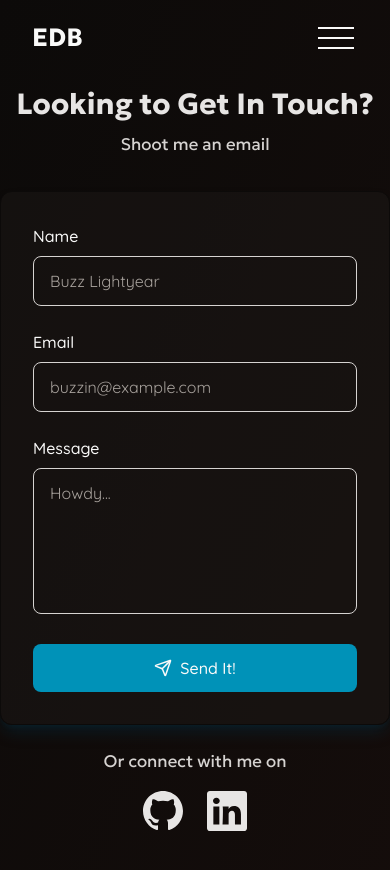
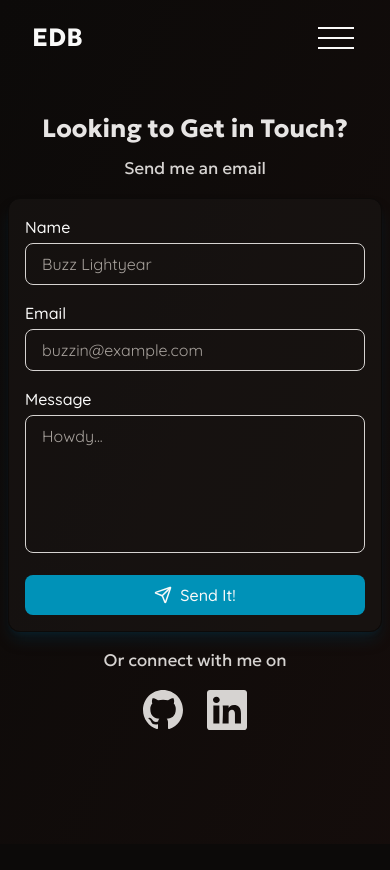
Before and after one commit to ericbatiste/portfolio, a Next.js app: page /contact in a window 390 px wide. Shown: the top 870 px of the page. After the commit the page ends 844 px from the top, so only its background shows below. Built offline with nearby package versions, Linux system fonts and the light colour scheme; a web font is replaced by a local one.

Commit message:
Refine responsive layout / spacing.

```diff
--- a/src/app/contact/page.tsx
+++ b/src/app/contact/page.tsx
@@ -1,68 +1,31 @@
 'use client';
 
 import ContactForm from '@/components/contact/ContactForm';
+import Socials from '@/components/Socials';
 import { useEffect } from 'react';
 
 export default function ContactPage() {
   useEffect(() => {
-    window.scrollTo(0, 0);
+    window.scroll(0, 0);
   }, []);
 
   return (
-    <div className="from-darkest to-deep-canyon/20 flex min-h-screen justify-center bg-gradient-to-br py-22">
-      <div className="w-full max-w-2xl">
-        <div className="mb-8 text-center">
-          <h1 className="mb-3 text-4xl font-bold text-stone-200">
-            Looking to Get In Touch?
+    <div className="from-darkest to-deep-canyon/20 flex min-h-screen items-center justify-center bg-gradient-to-br p-2">
+      <div className="my-20 w-full max-w-xl">
+        <div className="mb-4 text-center md:mb-6">
+          <h1 className="mb-3 text-3xl font-bold text-stone-200">
+            Looking to Get in Touch?
           </h1>
-          <p className="text-light text-lg">Shoot me an email</p>
+          <p className="text-light text-lg">Send me an email</p>
         </div>
 
-        <div className="bg-darker/50 mb-6 rounded-xl border border-stone-950 p-8 shadow-lg shadow-cyan-950/40">
+        <div className="bg-darker/50 mb-4 rounded-xl border border-stone-950 p-4 shadow-lg shadow-cyan-950/40 md:mb-6 md:p-6">
           <ContactForm />
         </div>
 
-        <div className="text-center">
+        <div className="flex flex-col items-center">
           <p className="text-light mb-4 text-lg">Or connect with me on</p>
-          <div className="flex items-center justify-center space-x-6">
-            <a
-              href="https://github.com/ericbatiste"
-              target="_blank"
-              rel="noopener noreferrer"
-              className="transform text-stone-200 transition-colors duration-200 hover:scale-110 hover:text-amber-400"
-              aria-label="GitHub Profile"
-            >
-              <svg
-                xmlns="http://www.w3.org/2000/svg"
-                width="40"
-                height="40"
-                fill="currentColor"
-                className="bi bi-github"
-                viewBox="0 0 16 16"
-              >
-                <path d="M8 0C3.58 0 0 3.58 0 8c0 3.54 2.29 6.53 5.47 7.59.4.07.55-.17.55-.38 0-.19-.01-.82-.01-1.49-2.01.37-2.53-.49-2.69-.94-.09-.23-.48-.94-.82-1.13-.28-.15-.68-.52-.01-.53.63-.01 1.08.58 1.23.82.72 1.21 1.87.87 2.33.66.07-.52.28-.87.51-1.07-1.78-.2-3.64-.89-3.64-3.95 0-.87.31-1.59.82-2.15-.08-.2-.36-1.02.08-2.12 0 0 .67-.21 2.2.82.64-.18 1.32-.27 2-.27s1.36.09 2 .27c1.53-1.04 2.2-.82 2.2-.82.44 1.1.16 1.92.08 2.12.51.56.82 1.27.82 2.15 0 3.07-1.87 3.75-3.65 3.95.29.25.54.73.54 1.48 0 1.07-.01 1.93-.01 2.2 0 .21.15.46.55.38A8.01 8.01 0 0 0 16 8c0-4.42-3.58-8-8-8" />
-              </svg>
-            </a>
-
-            <a
-              href="https://linkedin.com/in/ericbatiste"
-              target="_blank"
-              rel="noopener noreferrer"
-              className="transform text-stone-200 transition-colors duration-200 hover:scale-110 hover:text-blue-500"
-              aria-label="LinkedIn Profile"
-            >
-              <svg
-                xmlns="http://www.w3.org/2000/svg"
-                width="40"
-                height="40"
-                fill="currentColor"
-                className="bi bi-linkedin"
-                viewBox="0 0 16 16"
-              >
-                <path d="M0 1.146C0 .513.526 0 1.175 0h13.65C15.474 0 16 .513 16 1.146v13.708c0 .633-.526 1.146-1.175 1.146H1.175C.526 16 0 15.487 0 14.854zm4.943 12.248V6.169H2.542v7.225zm-1.2-8.212c.837 0 1.358-.554 1.358-1.248-.015-.709-.52-1.248-1.342-1.248S2.4 3.226 2.4 3.934c0 .694.521 1.248 1.327 1.248zm4.908 8.212V9.359c0-.216.016-.432.08-.586.173-.431.568-.878 1.232-.878.869 0 1.216.662 1.216 1.634v3.865h2.401V9.25c0-2.22-1.184-3.252-2.764-3.252-1.274 0-1.845.7-2.165 1.193v.025h-.016l.016-.025V6.169h-2.4c.30.678 0 7.225 0 7.225z" />
-              </svg>
-            </a>
-          </div>
+          <Socials />
         </div>
       </div>
     </div>
--- a/src/app/developer/page.tsx
+++ b/src/app/developer/page.tsx
@@ -53,7 +53,7 @@ export default function Developer() {
           sectionRefs.current[0] = el;
         }}
         id="intro"
-        className="snap-center"
+        className="snap-center flex h-screen items-center justify-center p-2"
       >
         <DevHero />
       </section>
@@ -63,7 +63,7 @@ export default function Developer() {
           sectionRefs.current[1] = el;
         }}
         id="about-me"
-        className="snap-center"
+        className="snap-center from-deep-canyon to-darker flex h-screen w-full items-center justify-center bg-gradient-to-b p-4 md:p-8 lg:p-12"
       >
         <AboutMe />
       </section>
@@ -73,6 +73,7 @@ export default function Developer() {
           sectionRefs.current[2] = el;
         }}
         id="my-projects"
+        className='flex justify-center min-h-screen p-6'
       >
         <MyProjects />
       </section>
--- a/src/components/Footer.tsx
+++ b/src/components/Footer.tsx
@@ -1,55 +1,18 @@
 import Link from 'next/link';
+import Socials from './Socials';
 
 export default function Footer() {
   return (
-    <footer className="bg-darkest text-light flex h-screen w-full items-center py-8">
+    <footer className="bg-darkest flex h-screen w-full items-center py-8">
       <div className="mx-auto w-[25%] px-4">
-        <div className="flex flex-col items-center space-y-6">
+        <div className="flex flex-col items-center gap-6">
           <Link href={'/contact'} className="text-center">
             <p className="text-light mb-1 transform text-2xl font-semibold text-nowrap transition-colors duration-200 hover:text-stone-600">
               Get in touch
             </p>
           </Link>
           <div className="w-full border-t border-stone-700" />
-          <div className="flex items-center space-x-6">
-            <a
-              href="https://github.com/ericbatiste"
-              target="_blank"
-              rel="noopener noreferrer"
-              className="text-light hover:text-howdy-amber transform transition-all duration-200 hover:scale-110"
-              aria-label="GitHub Profile"
-            >
-              <svg
-                xmlns="http://www.w3.org/2000/svg"
-                width="40"
-                height="40"
-                fill="currentColor"
-                className="bi bi-github"
-                viewBox="0 0 16 16"
-              >
-                <path d="M8 0C3.58 0 0 3.58 0 8c0 3.54 2.29 6.53 5.47 7.59.4.07.55-.17.55-.38 0-.19-.01-.82-.01-1.49-2.01.37-2.53-.49-2.69-.94-.09-.23-.48-.94-.82-1.13-.28-.15-.68-.52-.01-.53.63-.01 1.08.58 1.23.82.72 1.21 1.87.87 2.33.66.07-.52.28-.87.51-1.07-1.78-.2-3.64-.89-3.64-3.95 0-.87.31-1.59.82-2.15-.08-.2-.36-1.02.08-2.12 0 0 .67-.21 2.2.82.64-.18 1.32-.27 2-.27s1.36.09 2 .27c1.53-1.04 2.2-.82 2.2-.82.44 1.1.16 1.92.08 2.12.51.56.82 1.27.82 2.15 0 3.07-1.87 3.75-3.65 3.95.29.25.54.73.54 1.48 0 1.07-.01 1.93-.01 2.2 0 .21.15.46.55.38A8.01 8.01 0 0 0 16 8c0-4.42-3.58-8-8-8" />
-              </svg>
-            </a>
-
-            <a
-              href="https://linkedin.com/in/ericbatiste"
-              target="_blank"
-              rel="noopener noreferrer"
-              className="text-light transform transition-all duration-200 hover:scale-110 hover:text-blue-500"
-              aria-label="LinkedIn Profile"
-            >
-              <svg
-                xmlns="http://www.w3.org/2000/svg"
-                width="40"
-                height="40"
-                fill="currentColor"
-                className="bi bi-linkedin"
-                viewBox="0 0 16 16"
-              >
-                <path d="M0 1.146C0 .513.526 0 1.175 0h13.65C15.474 0 16 .513 16 1.146v13.708c0 .633-.526 1.146-1.175 1.146H1.175C.526 16 0 15.487 0 14.854zm4.943 12.248V6.169H2.542v7.225zm-1.2-8.212c.837 0 1.358-.554 1.358-1.248-.015-.709-.52-1.248-1.342-1.248S2.4 3.226 2.4 3.934c0 .694.521 1.248 1.327 1.248zm4.908 8.212V9.359c0-.216.016-.432.08-.586.173-.431.568-.878 1.232-.878.869 0 1.216.662 1.216 1.634v3.865h2.401V9.25c0-2.22-1.184-3.252-2.764-3.252-1.274 0-1.845.7-2.165 1.193v.025h-.016l.016-.025V6.169h-2.4c.30.678 0 7.225 0 7.225z" />
-              </svg>
-            </a>
-          </div>
+          <Socials />
         </div>
       </div>
     </footer>
--- a/src/components/NavMenuBtn.tsx
+++ b/src/components/NavMenuBtn.tsx
@@ -17,7 +17,8 @@ export default function NavMenuBtn({ navlinks }: NavLinkProps) {
       hoverMenuLinkClass = 'hover:text-howdy-amber hover:border-lightest';
       hoverMenuClass = 'group-hover:border-darker';
     } else if (pathname === '/developer') {
-      hoverMenuLinkClass = 'hover:text-rich-terracotta hover:border-vibrant-teal';
+      hoverMenuLinkClass =
+        'hover:text-rich-terracotta hover:border-vibrant-teal';
       hoverMenuClass = 'group-hover:border-rich-terracotta';
     } else if (pathname === '/musician') {
       hoverMenuLinkClass = 'hover:text-howdy-amber hover:border-lightest';
@@ -83,7 +84,7 @@ export default function NavMenuBtn({ navlinks }: NavLinkProps) {
               >
                 <Link
                   href={link.href}
-                  className={`${hoverClasses[1]} block w-full border-r p-1 pr-2 text-right text-2xl text-nowrap transition-colors`}
+                  className={`${hoverClasses[1]} ${pathname === '/developer' && 'font-mono'} block w-full border-r p-1 pr-2 text-right text-2xl text-nowrap transition-colors`}
                 >
                   {link.label}
                 </Link>
--- /dev/null
+++ b/src/components/Socials.tsx
@@ -0,0 +1,45 @@
+'use client';
+
+export default function Socials() {
+  return (
+    <div className="flex items-center gap-6">
+      <a
+        href="https://github.com/ericbatiste"
+        target="_blank"
+        rel="noopener noreferrer"
+        className="text-light hover:text-howdy-amber transform transition-all duration-200 hover:scale-110"
+        aria-label="GitHub Profile"
+      >
+        <svg
+          xmlns="http://www.w3.org/2000/svg"
+          width="40"
+          height="40"
+          fill="currentColor"
+          className="bi bi-github"
+          viewBox="0 0 16 16"
+        >
+          <path d="M8 0C3.58 0 0 3.58 0 8c0 3.54 2.29 6.53 5.47 7.59.4.07.55-.17.55-.38 0-.19-.01-.82-.01-1.49-2.01.37-2.53-.49-2.69-.94-.09-.23-.48-.94-.82-1.13-.28-.15-.68-.52-.01-.53.63-.01 1.08.58 1.23.82.72 1.21 1.87.87 2.33.66.07-.52.28-.87.51-1.07-1.78-.2-3.64-.89-3.64-3.95 0-.87.31-1.59.82-2.15-.08-.2-.36-1.02.08-2.12 0 0 .67-.21 2.2.82.64-.18 1.32-.27 2-.27s1.36.09 2 .27c1.53-1.04 2.2-.82 2.2-.82.44 1.1.16 1.92.08 2.12.51.56.82 1.27.82 2.15 0 3.07-1.87 3.75-3.65 3.95.29.25.54.73.54 1.48 0 1.07-.01 1.93-.01 2.2 0 .21.15.46.55.38A8.01 8.01 0 0 0 16 8c0-4.42-3.58-8-8-8" />
+        </svg>
+      </a>
+
+      <a
+        href="https://linkedin.com/in/ericbatiste"
+        target="_blank"
+        rel="noopener noreferrer"
+        className="text-light transform transition-all duration-200 hover:scale-110 hover:text-blue-500"
+        aria-label="LinkedIn Profile"
+      >
+        <svg
+          xmlns="http://www.w3.org/2000/svg"
+          width="40"
+          height="40"
+          fill="currentColor"
+          className="bi bi-linkedin"
+          viewBox="0 0 16 16"
+        >
+          <path d="M0 1.146C0 .513.526 0 1.175 0h13.65C15.474 0 16 .513 16 1.146v13.708c0 .633-.526 1.146-1.175 1.146H1.175C.526 16 0 15.487 0 14.854zm4.943 12.248V6.169H2.542v7.225zm-1.2-8.212c.837 0 1.358-.554 1.358-1.248-.015-.709-.52-1.248-1.342-1.248S2.4 3.226 2.4 3.934c0 .694.521 1.248 1.327 1.248zm4.908 8.212V9.359c0-.216.016-.432.08-.586.173-.431.568-.878 1.232-.878.869 0 1.216.662 1.216 1.634v3.865h2.401V9.25c0-2.22-1.184-3.252-2.764-3.252-1.274 0-1.845.7-2.165 1.193v.025h-.016l.016-.025V6.169h-2.4c.30.678 0 7.225 0 7.225z" />
+        </svg>
+      </a>
+    </div>
+  );
+}
--- a/src/components/contact/ContactForm.tsx
+++ b/src/components/contact/ContactForm.tsx
@@ -51,9 +51,9 @@ export default function ContactForm() {
   };
 
   return (
-    <form onSubmit={handleSubmit} className="space-y-6 font-sans">
+    <form onSubmit={handleSubmit} className="space-y-4 font-sans">
       <div>
-        <label htmlFor="name" className="text-lighter mb-2 block font-medium">
+        <label htmlFor="name" className="text-lighter mb-1 block font-medium">
           Name
         </label>
         <input
@@ -64,12 +64,12 @@ export default function ContactForm() {
           value={formData.name}
           onChange={handleChange}
           required
-          className="border-light text-lighter w-full rounded-lg border px-4 py-3 transition-all outline-none placeholder:text-stone-400 focus:border-transparent focus:ring-2 focus:ring-cyan-800"
+          className="border-light text-lighter w-full rounded-lg border px-4 py-2 transition-all outline-none placeholder:text-stone-400 focus:border-transparent focus:ring-2 focus:ring-cyan-800"
         />
       </div>
 
       <div>
-        <label htmlFor="email" className="text-lighter mb-2 block font-medium">
+        <label htmlFor="email" className="text-lighter mb-1 block font-medium">
           Email
         </label>
         <input
@@ -80,14 +80,14 @@ export default function ContactForm() {
           value={formData.email}
           onChange={handleChange}
           required
-          className="border-light text-lighter w-full rounded-lg border px-4 py-3 transition-all outline-none placeholder:text-stone-400 focus:border-transparent focus:ring-2 focus:ring-cyan-800"
+          className="border-light text-lighter w-full rounded-lg border px-4 py-2 transition-all outline-none placeholder:text-stone-400 focus:border-transparent focus:ring-2 focus:ring-cyan-800"
         />
       </div>
 
       <div>
         <label
           htmlFor="message"
-          className="text-lighter mb-2 block font-medium"
+          className="text-lighter mb-1 block font-medium"
         >
           Message
         </label>
@@ -99,14 +99,14 @@ export default function ContactForm() {
           onChange={handleChange}
           required
           rows={5}
-          className="border-light text-light w-full resize-none rounded-lg border px-4 py-3 transition-all outline-none placeholder:text-stone-400 focus:border-transparent focus:ring-2 focus:ring-cyan-800"
+          className="border-light text-light w-full resize-none rounded-lg border px-4 py-2 transition-all outline-none placeholder:text-stone-400 focus:border-transparent focus:ring-2 focus:ring-cyan-800"
         />
       </div>
 
       <button
         type="submit"
         disabled={status === 'sending'}
-        className="text-lightest flex w-full items-center justify-center gap-2 rounded-lg bg-cyan-600 px-6 py-3 font-medium transition-colors duration-200 hover:cursor-pointer hover:bg-cyan-800 disabled:cursor-not-allowed disabled:bg-gray-600"
+        className="text-lightest flex w-full items-center justify-center gap-2 rounded-lg bg-cyan-600 px-6 py-2 font-medium transition-colors duration-200 hover:cursor-pointer hover:bg-cyan-800 disabled:cursor-not-allowed disabled:bg-gray-600"
       >
         {status === 'sending' ? (
           <>
--- a/src/components/developer/AboutMe.tsx
+++ b/src/components/developer/AboutMe.tsx
@@ -4,6 +4,7 @@ import Link from 'next/link';
 import { FEIcons, BEIcons } from '@/data/techIcons';
 import IconCircle from './IconCircle';
 import { useState, useEffect } from 'react';
+import { Send } from 'lucide-react';
 
 export default function AboutMe() {
   const [mounted, setMounted] = useState(false);
@@ -25,13 +26,13 @@ export default function AboutMe() {
   if (!mounted) return null;
 
   return (
-    <div className="from-deep-canyon to-darker flex h-screen items-center justify-center bg-gradient-to-b p-4 md:p-8 lg:p-12">
+    <div className="flex max-w-7xl">
       <div className="md:w-1/2 md:pr-10">
-        <div className="text-lighter font-sans text-3xl font-light md:text-[1.6em] lg:text-3xl leading-relaxed">
+        <div className="text-lighter font-sans text-3xl leading-relaxed font-light md:text-[1.6em] lg:text-3xl">
           <p className="mb-2 md:mb-4">Hi there,</p>
           <p className="mb-4 md:mb-6">
-            I am a Fullstack Developer based in Boulder, CO. The wealth of my
-            experience is in{' '}
+            I am a Fullstack Developer based in the Colorado Front Range. The
+            wealth of my experience is in{' '}
             <span className="text-soft-sand font-normal">Next.js</span>,{' '}
             <span className="text-soft-sand font-normal">React</span>,{' '}
             <span className="text-soft-sand font-normal">JavaScript</span>, and{' '}
@@ -43,9 +44,10 @@ export default function AboutMe() {
             Looking to connect?{' '}
             <Link
               href={'/contact'}
-              className="text-sky-blue hover:text-vibrant-teal text-nowrap"
+              className="text-sky-blue hover:text-vibrant-teal inline-flex items-center font-mono text-2xl text-nowrap"
             >
-              --drop me a line--
+              _dropMeALine(
+              <Send className="inline h-5 w-5" />)
             </Link>
           </p>
         </div>
--- a/src/components/developer/DevHero.tsx
+++ b/src/components/developer/DevHero.tsx
@@ -2,7 +2,7 @@ import Image from 'next/image';
 
 export default function DevHero() {
   return (
-    <div className="flex h-screen items-center justify-center">
+    <>
       <div className="from-deep-canyon via-rich-terracotta to-vibrant-teal absolute inset-0 z-0 h-screen bg-gradient-to-t" />
       <div className="from-deep-canyon absolute inset-0 z-10 h-screen bg-gradient-to-t via-transparent to-transparent" />
 
@@ -15,8 +15,8 @@ export default function DevHero() {
         />
       </div>
 
-      <div className="relative z-10 flex flex-col md:flex-row h-full w-full items-center md:items-end justify-center gap-4 md:gap-6 lg:gap-10 pt-20 md:pt-0 md:px-12 md:pb-15 lg:px-20 lg:pb-30">
-        <div className="border-misty-purple hover:border-vibrant-teal relative h-[82%] w-[24rem] overflow-hidden [border-radius:12rem_0.5rem_0.5rem_0.5rem] border-2 transition-all duration-500 hover:shadow-xl">
+      <div className="relative z-10 mx-auto grid h-3/4 w-full max-w-[20rem] grid-cols-1 content-end gap-4 md:w-max md:max-w-7xl md:grid-cols-2 md:gap-6">
+        <div className="border-misty-purple hover:border-vibrant-teal relative h-[24rem] w-[18rem] justify-self-center overflow-hidden [border-radius:8rem_0.5rem_0.5rem_0.5rem] border-2 transition-all duration-500 hover:shadow-xl md:h-[30rem] md:w-[20rem] md:justify-self-end md:[border-radius:12rem_0.5rem_0.5rem_0.5rem] lg:w-[24rem]">
           <Image
             src="/images/portrait.png"
             alt="Portrait"
@@ -26,15 +26,20 @@ export default function DevHero() {
             sizes="(max-width: 768px) 100vw, (max-width: 1200px) 50vw, 33vw"
           />
         </div>
-        <div className="flex flex-col gap-4 rounded-md pb-12">
-          <h1 className="font-heading text-8xl font-bold text-stone-50 drop-shadow-lg">
-            Eric Batiste
+        <div className="flex w-full justify-center gap-4 md:flex-col md:self-end">
+          <h1 className="font-heading text-lightest text-7xl font-bold drop-shadow-lg md:text-8xl lg:text-9xl">
+            Eric
           </h1>
-          <h2 className="text-vibrant-teal text-6xl font-semibold drop-shadow-xl">
+          <h1 className="font-heading text-lightest text-7xl font-bold drop-shadow-lg md:text-8xl lg:text-9xl">
+            Batiste
+          </h1>
+        </div>
+        <div className="mx-auto md:col-span-2">
+          <h2 className="text-vibrant-teal text-4xl font-semibold text-nowrap drop-shadow-xl md:text-6xl">
             Software Developer
           </h2>
         </div>
       </div>
-    </div>
+    </>
   );
 }
--- a/src/components/developer/MyProjects.tsx
+++ b/src/components/developer/MyProjects.tsx
@@ -35,7 +35,7 @@ export default function MyProjects() {
   }, []);
 
   return (
-    <div className="flex min-h-screen p-6">
+    <div className="flex max-w-7xl">
       <aside className="sticky top-0 hidden h-screen w-1/4 flex-col items-center justify-center lg:flex">
         <motion.ul
           className="border-rich-terracotta flex max-h-screen w-full flex-col items-end gap-2 border-r py-8 pr-6"
@@ -60,7 +60,6 @@ export default function MyProjects() {
           ))}
         </motion.ul>
       </aside>
-
       <div className="w-full">
         {projects.map((project, index) => (
           <div
@@ -69,7 +68,7 @@ export default function MyProjects() {
             }}
             data-id={`project-${index}`}
             key={index}
-            className="flex h-screen w-full snap-center snap-always flex-col items-center justify-center md:px-8 lg:px-12"
+            className="flex h-screen w-full snap-center snap-always flex-col items-center justify-center md:px-4 lg:px-8"
           >
             <ProjectCard project={project} />
           </div>
--- a/src/components/developer/ProjectCard.tsx
+++ b/src/components/developer/ProjectCard.tsx
@@ -3,16 +3,16 @@ import { ProjectCardProps } from '@/types/project';
 
 export default function ProjectCard({ project }: ProjectCardProps) {
   return (
-    <article className="from-misty-purple/50 to-deep-canyon/60 hover:shadow-vibrant-teal/30 max-w-6xl rounded-md bg-gradient-to-br p-4 shadow-2xl transition-all duration-500 md:p-6 lg:p-8">
+    <article className="from-misty-purple/50 to-deep-canyon/60 hover:shadow-vibrant-teal/30 rounded-md bg-gradient-to-br p-4 shadow-2xl transition-all duration-500 md:p-6 lg:p-8">
       <div className="flex flex-col gap-2 md:gap-4 lg:gap-4 pb-4 md:pb-6">
-        <h3 className="text-lighter text-6xl font-bold">{project.title}</h3>
+        <h3 className="text-lighter text-5xl font-bold">{project.title}</h3>
         <p className="text-desert-haze px-1 md:px-2 lg:px-4 font-sans text-2xl md:leading-relaxed">
           {project.description}
         </p>
       </div>
 
       <div className="flex flex-col gap-2 md:gap-4 font-mono font-light">
-        <h4 className="text-vibrant-teal text-4xl">Tech Stack</h4>
+        <h4 className="text-vibrant-teal text-3xl">Tech Stack</h4>
         <div className="grid grid-cols-2 gap-1 md:gap-2 px-4 md:grid-cols-3">
           {project.techStack.map((tech, index) => (
             <div
```
